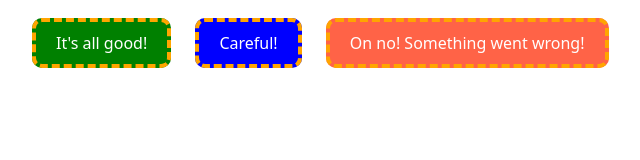
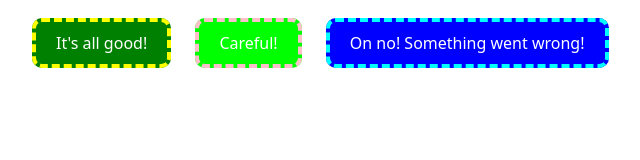
Before and after one commit to daveryu/css-layout-masterclass, a website built with Vite: page index.html in a window 1280 px wide. Shown: the whole page, without its empty margins (10-650 px from the left). Built offline with nearby package versions, Linux system fonts and the light colour scheme.

Commit message:
4.3_mixins

```diff
--- a/src/style.scss
+++ b/src/style.scss
@@ -5,25 +5,23 @@ body {
     font-family: system-ui, -apple-system, BlinkMacSystemFont, 'Segoe UI', Roboto, Oxygen, Ubuntu, Cantarell, 'Open Sans', 'Helvetica Neue', sans-serif;
 }
 
-%alert {
+@mixin alert($bgcolor, $bordercolor) {
+    background-color: $bgcolor;
     margin: 10px;
     padding: 10px 20px;
     border-radius: 10px;
-    border: 4px dashed orange;
+    border: 4px dashed $bordercolor;
     color: white;
 }
 
 .success {
-    @extend %alert;
-    background-color: green;
+    @include alert(green, yellow);
 }
 
 .error {
-    @extend %alert;
-    background-color: tomato;
+    @include alert(blue, aqua);
 }
 
 .warning {
-    @extend %alert;
-    background-color: blue;
+    @include alert(lime, pink);
 }
```
